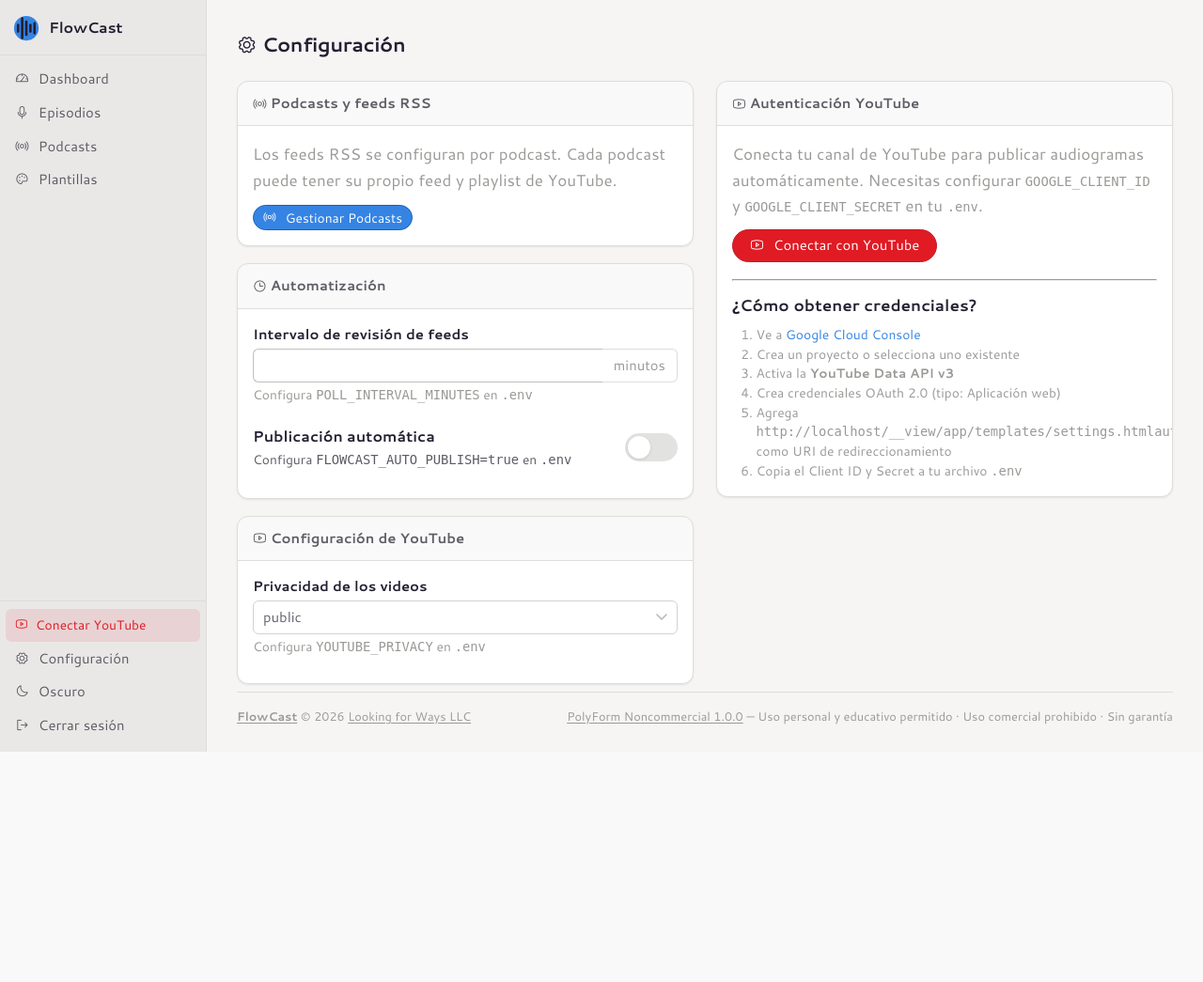
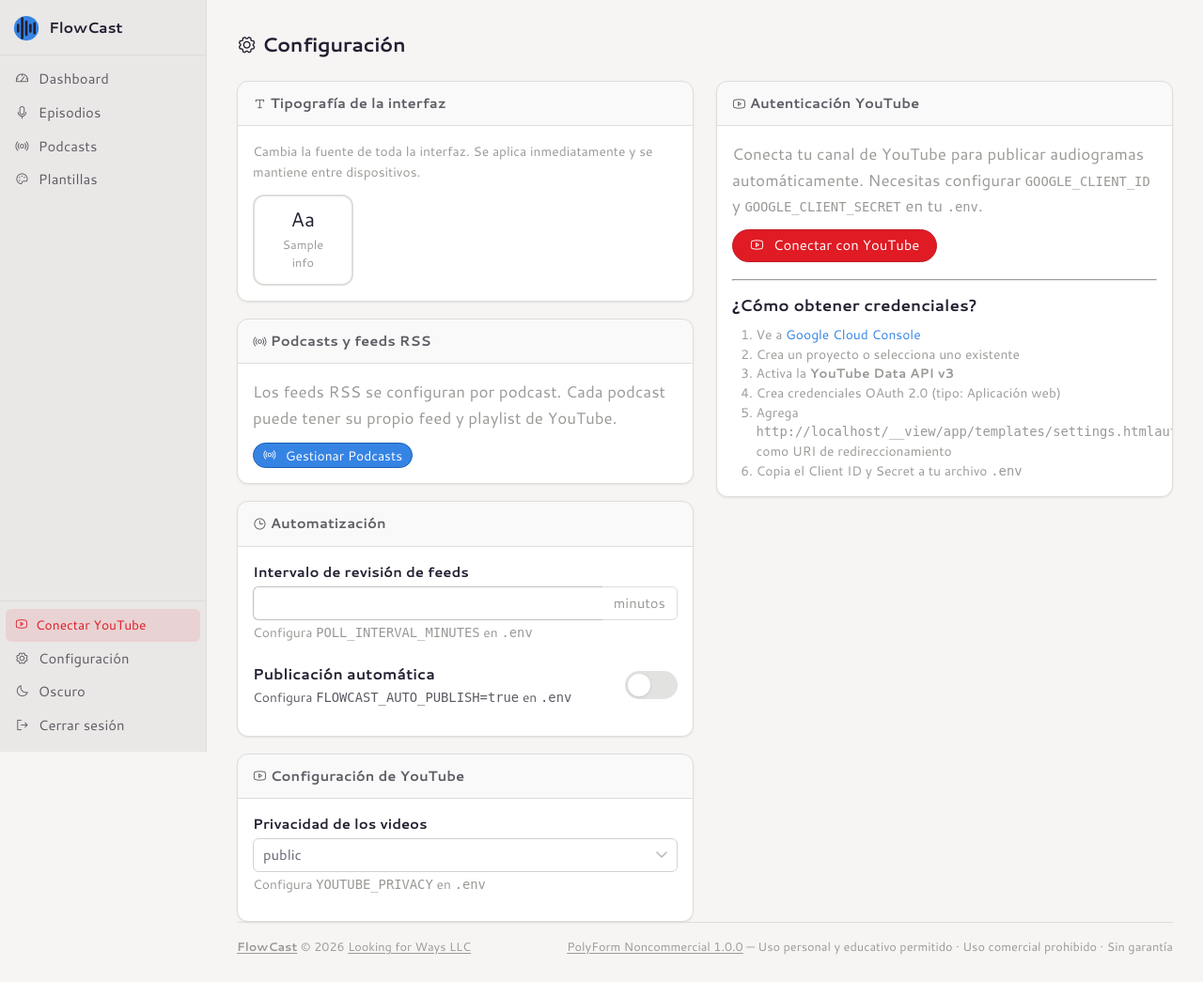
Before and after one commit to lookingforways/flowcast, a Python web app: template app/templates/settings.html in a window 1280 px wide. Shown: the whole page at 94% size. Before the commit the page ends 800 px from the top, so only its background shows below. Run offline with Jinja, Linux system fonts and the light colour scheme; the template is opened without the code that fills it: most values are stand-ins (such as "Sample title", 1, 10 or a date in 2020).

Commit message:
feat: selector de tipografía de interfaz en Configuración
Permite cambiar la fuente de toda la UI (Cantarell, Montserrat, Lato,
Ubuntu). La preferencia se guarda en SQLite y persiste entre dispositivos.

```diff
--- a/app/models/__init__.py
+++ b/app/models/__init__.py
@@ -2,5 +2,6 @@ from app.models.podcast import Podcast
 from app.models.episode import Episode
 from app.models.template import Template
 from app.models.job import RenderJob
+from app.models.preferences import AppPreferences
 
-__all__ = ["Podcast", "Episode", "Template", "RenderJob"]
+__all__ = ["Podcast", "Episode", "Template", "RenderJob", "AppPreferences"]
--- a/app/routers/ui.py
+++ b/app/routers/ui.py
@@ -8,6 +8,7 @@ from sqlalchemy.orm import selectinload
 from app.auth.youtube_oauth import is_connected
 from app.config import settings
 from app.database import get_session
+from app.services.preferences import UI_FONTS, get_ui_font
 from app.models.episode import Episode
 from app.models.job import RenderJob
 from app.models.podcast import Podcast
@@ -35,10 +36,14 @@ templates.env.filters["format_secs"] = _format_secs
 
 
 def _base_ctx(request: Request) -> dict:
+    font_key = get_ui_font()
     return {
         "request": request,
         "youtube_connected": is_connected(),
         "auto_publish": settings.flowcast_auto_publish,
+        "ui_font_key": font_key,
+        "ui_font": UI_FONTS.get(font_key, UI_FONTS["cantarell"]),
+        "ui_fonts": UI_FONTS,
     }
 
 
--- a/app/templates/base.html
+++ b/app/templates/base.html
@@ -9,6 +9,19 @@
   <link rel="stylesheet" href="/static/css/theme.css?v=0.9.26" integrity="sha384-BY/9/KOFv5j3aW0t8ts3Doz4O5WwjhjKj7k3szlAjoq0vMSHRGSrnaJt8CTAZJfA" crossorigin="anonymous">
   <link rel="stylesheet" href="/static/css/app.css?v=0.9.26" integrity="sha384-vSu+hKAiiuG9bDnaQHHL+2yaGvlrjod2uwB2CTDM/+FURhjpSJA+Rxvlo34fCLhY" crossorigin="anonymous">
   {% block styles %}{% endblock %}
+  {# UI font override — only emitted when a non-default font is selected #}
+  {% if ui_font_key and ui_font_key != 'cantarell' %}
+  <style nonce="{{ request.state.csp_nonce }}">
+    @font-face {
+      font-family: '{{ ui_font.label }}';
+      src: url('/static/fonts/{{ ui_font.file }}') format('{{ ui_font.format }}');
+      font-weight: 400 700;
+      font-style: normal;
+      font-display: swap;
+    }
+    :root { --fc-font: {{ ui_font.css }}; }
+  </style>
+  {% endif %}
   {# Prevent flash of wrong theme: apply saved/system preference before first paint #}
   <script nonce="{{ request.state.csp_nonce }}">
     (function () {
--- a/app/templates/settings.html
+++ b/app/templates/settings.html
@@ -1,5 +1,36 @@
 {% extends "base.html" %}
 {% block title %}Configuración — FlowCast{% endblock %}
+
+{% block styles %}
+<style nonce="{{ request.state.csp_nonce }}">
+  @font-face {
+    font-family: 'Montserrat';
+    src: url('/static/fonts/audiogram/Montserrat-Bold.otf') format('opentype');
+    font-weight: 400 700; font-style: normal; font-display: swap;
+  }
+  @font-face {
+    font-family: 'Lato';
+    src: url('/static/fonts/audiogram/Lato-Bold.ttf') format('truetype');
+    font-weight: 400 700; font-style: normal; font-display: swap;
+  }
+  @font-face {
+    font-family: 'Ubuntu';
+    src: url('/static/fonts/audiogram/Ubuntu-Bold.ttf') format('truetype');
+    font-weight: 400 700; font-style: normal; font-display: swap;
+  }
+  .font-option { cursor: pointer; border: 2px solid var(--fc-border); border-radius: 12px; padding: 0.75rem 1rem; text-align: center; background: var(--fc-surface); transition: border-color 0.15s, background 0.15s; }
+  .font-option:hover { border-color: var(--fc-primary); }
+  .font-option.selected { border-color: var(--fc-primary); background: color-mix(in srgb, var(--fc-primary) 10%, transparent); }
+  .font-option-preview { font-size: 1.25rem; line-height: 1.2; }
+  .font-option-label { font-size: 0.75rem; color: var(--fc-text-muted); margin-top: 0.25rem; }
+  .font-option-preview.f-cantarell  { font-family: 'Cantarell', system-ui, sans-serif; }
+  .font-option-preview.f-montserrat { font-family: 'Montserrat', system-ui, sans-serif; }
+  .font-option-preview.f-lato       { font-family: 'Lato', system-ui, sans-serif; }
+  .font-option-preview.f-ubuntu     { font-family: 'Ubuntu', system-ui, sans-serif; }
+  .font-picker-grid { display: grid; grid-template-columns: repeat(4, 1fr); gap: 0.5rem; }
+  @media (max-width: 480px) { .font-picker-grid { grid-template-columns: repeat(2, 1fr); } }
+</style>
+{% endblock %}
 
 {% block content %}
 <div class="fc-page-header">
@@ -24,6 +55,26 @@
 
 <div class="fc-grid-2col">
   <div>
+    {# Tipografía de la interfaz #}
+    <div class="card mb-4">
+      <div class="card-header">
+        <i class="ph ph-text-t me-1" aria-hidden="true"></i>Tipografía de la interfaz
+      </div>
+      <div class="card-body">
+        <p class="text-muted mb-3 small">Cambia la fuente de toda la interfaz. Se aplica inmediatamente y se mantiene entre dispositivos.</p>
+        <div class="font-picker-grid">
+          {% for key, info in ui_fonts.items() %}
+          <div class="font-option {% if ui_font_key == key %}selected{% endif %}"
+               data-font="{{ key }}" role="button" tabindex="0"
+               aria-pressed="{{ 'true' if ui_font_key == key else 'false' }}">
+            <div class="font-option-preview f-{{ key }}">Aa</div>
+            <div class="font-option-label">{{ info.label }}</div>
+          </div>
+          {% endfor %}
+        </div>
+      </div>
+    </div>
+
     {# Podcasts #}
     <div class="card mb-4">
       <div class="card-header">
@@ -186,5 +237,31 @@ if (disconnectConfirm) {
     location.reload();
   });
 }
+
+// Font picker
+var fontOptions = document.querySelectorAll('.font-option');
+fontOptions.forEach(function (opt) {
+  function selectFont() {
+    var font = opt.dataset.font;
+    fontOptions.forEach(function (o) {
+      o.classList.remove('selected');
+      o.setAttribute('aria-pressed', 'false');
+    });
+    opt.classList.add('selected');
+    opt.setAttribute('aria-pressed', 'true');
+    fetch('/api/preferences/ui-font', {
+      method: 'PATCH',
+      headers: { 'Content-Type': 'application/json' },
+      body: JSON.stringify({ font: font })
+    }).then(function (r) {
+      if (r.ok) { location.reload(); }
+      else { showToast('Error al guardar la tipografía', 'danger'); }
+    });
+  }
+  opt.addEventListener('click', selectFont);
+  opt.addEventListener('keydown', function (e) {
+    if (e.key === 'Enter' || e.key === ' ') { e.preventDefault(); selectFont(); }
+  });
+});
 </script>
 {% endblock %}
```
Also changed, not shown: app/database.py (+4 -3 lines), app/main.py (+6 -2 lines), app/models/preferences.py (added, +11 -0 lines), app/routers/preferences.py (added, +28 -0 lines), app/services/preferences.py (added, +55 -0 lines).
